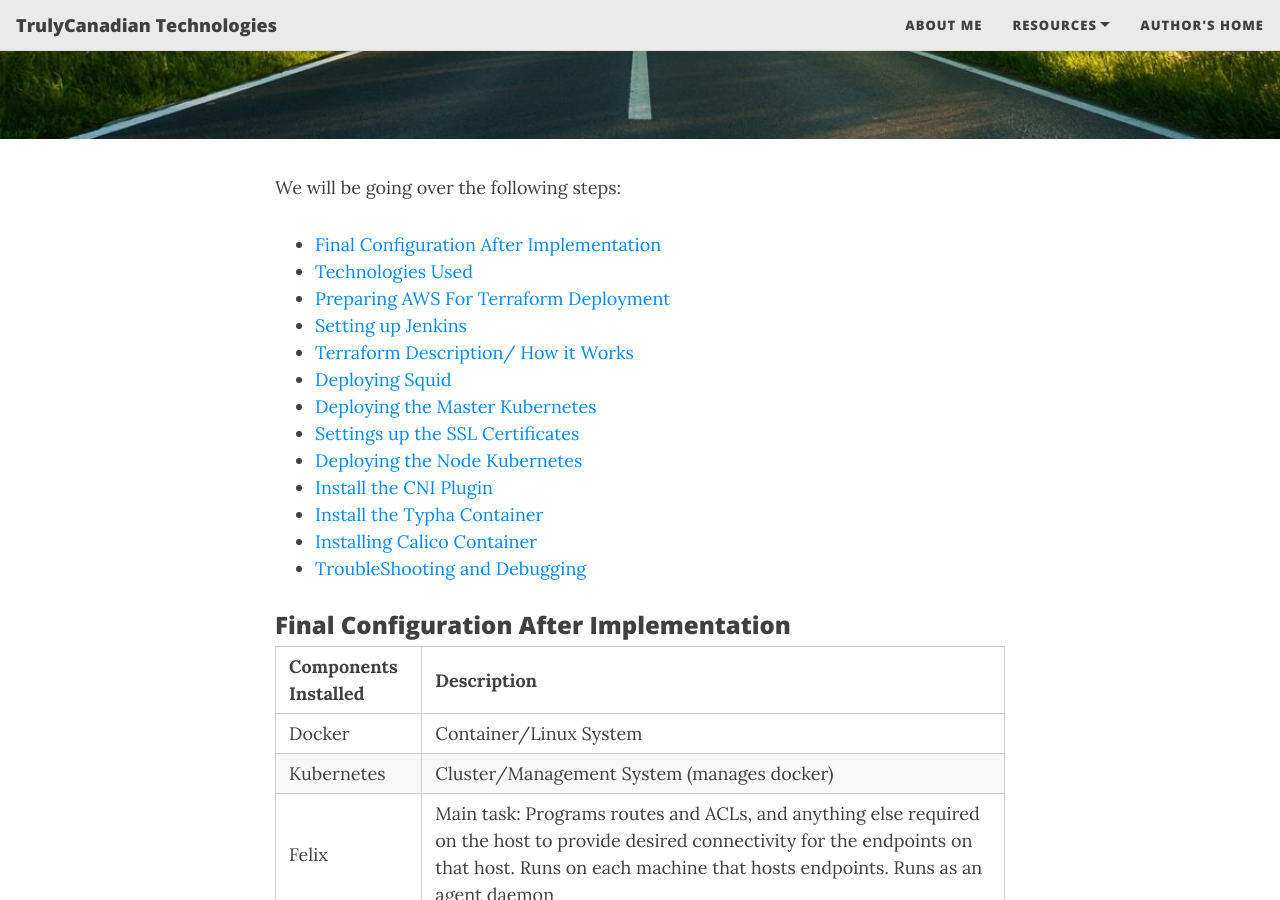
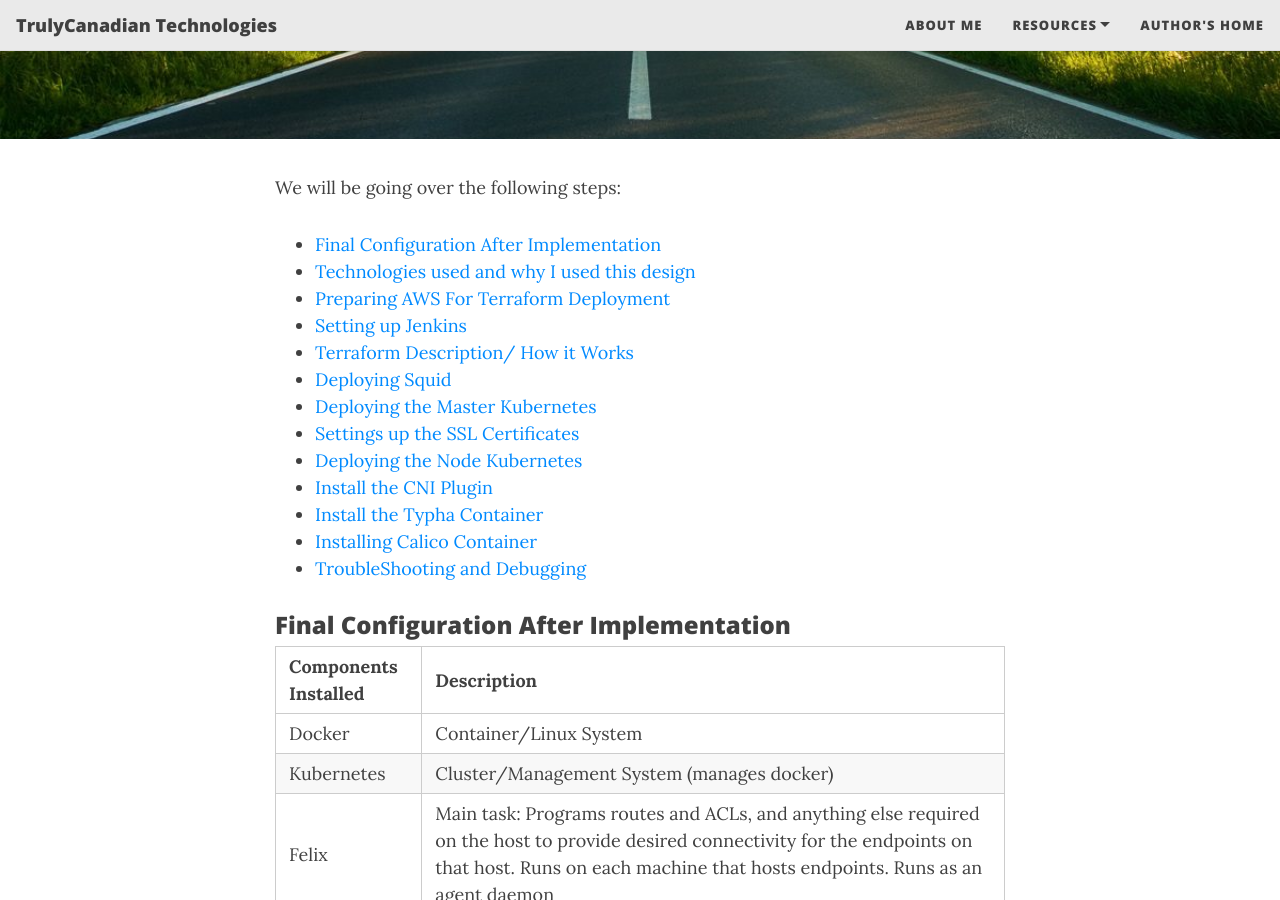
Before and after one commit to davegermiquet/LinuxAdminProto, a Jekyll site: the page built from _posts/2021-01-12-Deploying-Kubernetes.md, in a window 1280 px wide and 900 px high, scrolled down 459 px. Built offline with Jekyll 4.4.1, drawn with Linux system fonts in a browser that asks for light colours; nearby versions of some CDN libraries.

Commit message:
Added summary why  did what i did

```diff
--- a/_posts/2021-01-12-Deploying-Kubernetes.md
+++ b/_posts/2021-01-12-Deploying-Kubernetes.md
@@ -26,7 +26,7 @@ tags: [Kubernetes, Calico, AWS, Jenkins, Terraform ]
 [170]: <#resetstate>
 We will be going over the following steps:
 - [Final Configuration After Implementation][30]
-- [Technologies Used][10]
+- [Technologies used and why I used this design][10]
 - [Preparing AWS For Terraform Deployment][20]
 - [Setting up Jenkins][40]
 - [Terraform Description/ How it Works][50]
```
